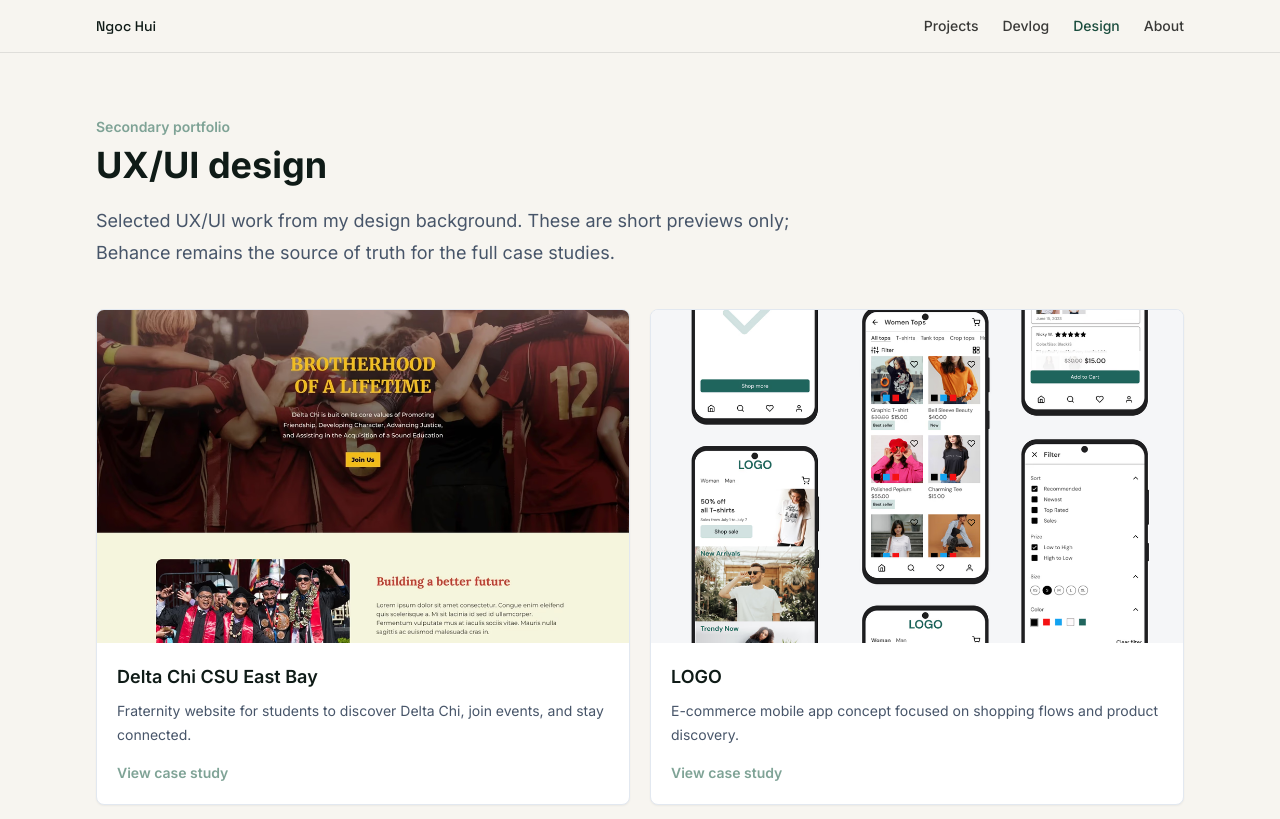
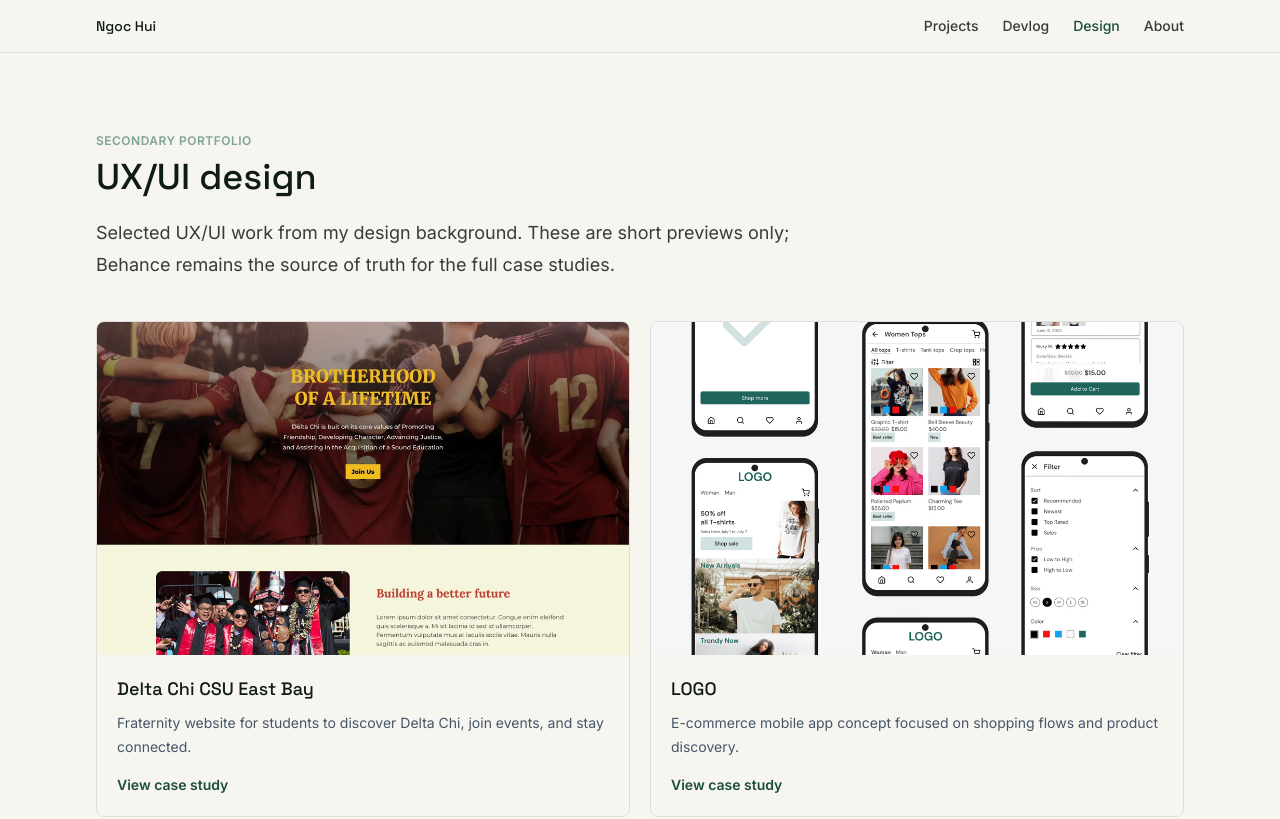
Before and after one commit to jadecodelab/Portfolio-Website, a Next.js app: page /design in a window 1280 px wide. Shown: the top 819 px of the page. Built offline with nearby package versions, Linux system fonts and the light colour scheme.

Commit message:
Style design page

```diff
--- a/app/about/page.tsx
+++ b/app/about/page.tsx
@@ -4,7 +4,7 @@ export const metadata = {
 
 export default function AboutPage() {
   return (
-    <section className="mx-auto max-w-5xl px-5 py-16 sm:px-6 lg:px-8">
+    <section className="mx-auto max-w-5xl px-5 py-20 sm:px-6 lg:px-8">
       <div className="grid gap-10 lg:grid-cols-[1.35fr_0.8fr]">
         <div>
           <p className="text-sm font-semibold text-circuit">About</p>
--- a/app/design/page.tsx
+++ b/app/design/page.tsx
@@ -35,15 +35,15 @@ export const metadata = {
 
 export default function DesignPage() {
   return (
-    <section className="mx-auto max-w-6xl px-5 py-16 sm:px-6 lg:px-8">
+    <section className="mx-auto max-w-6xl px-5 py-20 sm:px-6 lg:px-8">
       <div className="max-w-3xl">
-        <p className="text-sm font-semibold text-circuit">
+        <p className="text-xs font-semibold uppercase tracking-[0.04em] text-jade-soft">
           Secondary portfolio
         </p>
-        <h1 className="mt-2 text-4xl font-bold tracking-normal text-ink">
+        <h1 className="mt-2 font-display text-4xl font-medium text-ink">
           UX/UI design
         </h1>
-        <p className="mt-5 text-lg leading-8 text-slate-600">
+        <p className="mt-5 text-lg leading-8 text-charcoal">
           Selected UX/UI work from my design background. These are short
           previews only; Behance remains the source of truth for the full case
           studies.
@@ -54,7 +54,7 @@ export default function DesignPage() {
         {designProjects.map((project) => (
           <article
             key={project.title}
-            className="overflow-hidden rounded-lg border border-slate-200 bg-white shadow-sm transition hover:-translate-y-0.5 hover:border-slate-300 hover:shadow-md"
+            className="overflow-hidden rounded-lg border border-ink/10 transition hover:border-jade-soft"
           >
             <img
               src={project.thumbnail}
@@ -62,7 +62,7 @@ export default function DesignPage() {
               className="aspect-[16/10] w-full object-cover"
             />
             <div className="p-5">
-              <h2 className="text-lg font-semibold text-ink">
+              <h2 className="font-display text-lg font-medium text-ink">
                 {project.title}
               </h2>
               <p className="mt-2 text-sm leading-6 text-slate-600">
@@ -72,7 +72,7 @@ export default function DesignPage() {
                 href={project.href}
                 target="_blank"
                 rel="noreferrer"
-                className="mt-4 inline-flex text-sm font-semibold text-circuit transition hover:text-signal"
+                className="mt-4 inline-flex text-sm font-semibold text-jade-deep transition hover:text-ink"
               >
                 View case study
               </a>
```
